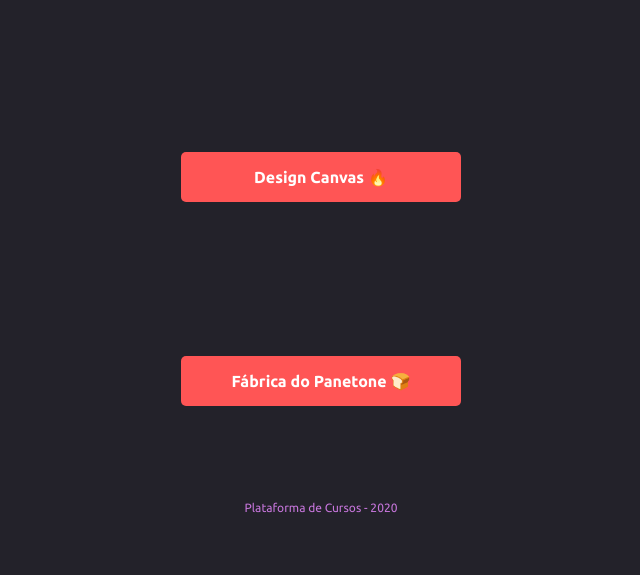
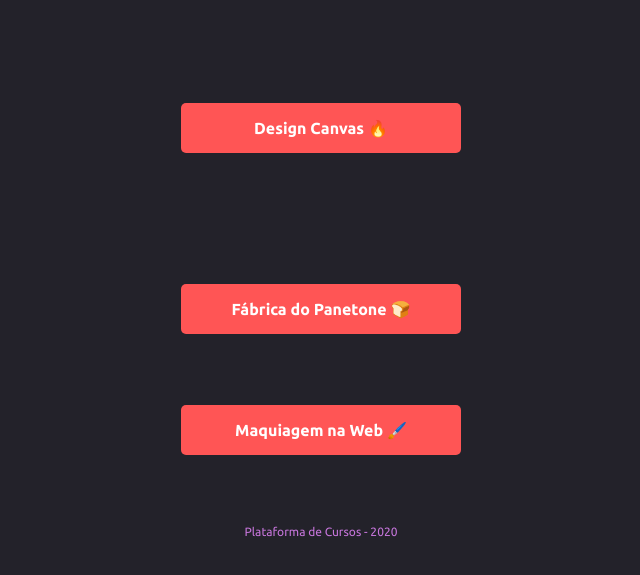
Before and after one commit to macedo-developer/severalLinks, a plain HTML site: page index.html in a window 1280 px wide. Shown: the part 191-766 px from the top of the page, without its empty margins (319-959 px from the left). Drawn offline with Linux system fonts and the light colour scheme.

Commit message:
Adding link

```diff
--- a/index.html
+++ b/index.html
@@ -25,6 +25,9 @@
     <div class="links">
       <a href="https://go.hotmart.com/A44039115F">Fábrica do Panetone 🍞</a>
     </div>
+    <div class="links">
+      <a href="https://go.hotmart.com/K43449314W">Maquiagem na Web 🖌️</a>
+    </div>
 
     <footer>
       <p>Plataforma de Cursos - 2020</p>
```
